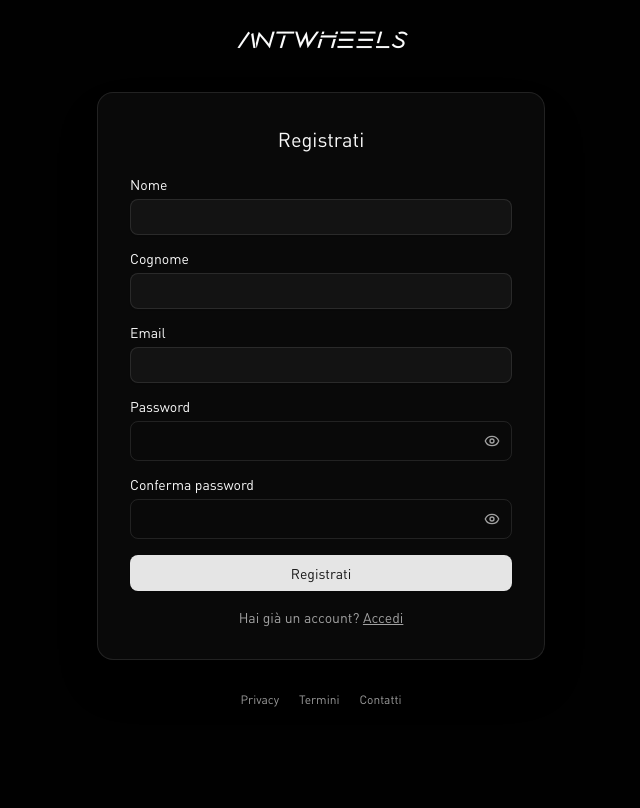
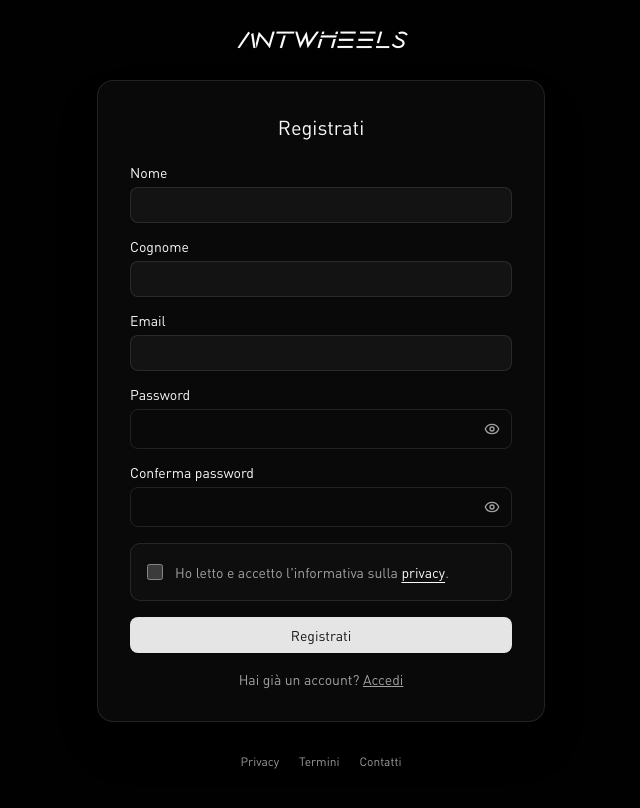
Before and after one commit to davidedegiorgi/antwheels-frontend, a React (Vite) app: page /register in a window 1280 px wide. Shown: the top 808 px of the page, without its empty margins (319-959 px from the left). Built offline with nearby package versions, Linux system fonts and the light colour scheme; no server answers.

Commit message:
Add privacy consent to registration

```diff
--- a/src/components/register-form.tsx
+++ b/src/components/register-form.tsx
@@ -17,6 +17,9 @@ export const registerSchema = z
     email: z.email("Email non valida"),
     password: z.string().min(8, "Minimo 8 caratteri"),
     password_confirmation: z.string(),
+    privacy_accepted: z.boolean().refine((value) => value, {
+      message: "Devi accettare l'informativa privacy",
+    }),
   })
   .refine((d) => d.password === d.password_confirmation, {
     message: "Le password non coincidono",
@@ -32,6 +35,7 @@ export default function RegisterForm() {
       email: "",
       password: "",
       password_confirmation: "",
+      privacy_accepted: false,
     },
   })
   const navigate = useNavigate()
@@ -39,11 +43,13 @@ export default function RegisterForm() {
   const from = (location.state as { from?: string } | null)?.from ?? "/"
 
   async function onSubmit(values: z.infer<typeof registerSchema>) {
+    const { privacy_accepted: _privacyAccepted, ...registerValues } = values
+
     try {
       await AuthService.register({
-        ...values,
-        name: capitalizeName(values.name),
-        last_name: capitalizeName(values.last_name),
+        ...registerValues,
+        name: capitalizeName(registerValues.name),
+        last_name: capitalizeName(registerValues.last_name),
       })
       toast.success("Registrazione completata. Ora puoi accedere.")
       navigate("/login", { state: { from }, replace: true })
@@ -96,6 +102,32 @@ export default function RegisterForm() {
           {form.formState.errors.password_confirmation?.message}
         </FieldError>
       </Field>
+      <Field>
+        <label
+          htmlFor="privacy_accepted"
+          className="flex items-start gap-3 rounded-lg border border-white/10 bg-white/[0.025] p-4 text-sm leading-6 text-muted-foreground"
+        >
+          <input
+            id="privacy_accepted"
+            type="checkbox"
+            className="mt-1 size-4 shrink-0 rounded border-white/20 bg-transparent accent-white"
+            {...form.register("privacy_accepted")}
+          />
+          <span>
+            Ho letto e accetto l'informativa sulla{" "}
+            <Link
+              to="/privacy"
+              target="_blank"
+              rel="noreferrer"
+              className="font-medium text-foreground underline underline-offset-4"
+            >
+              privacy
+            </Link>
+            .
+          </span>
+        </label>
+        <FieldError>{form.formState.errors.privacy_accepted?.message}</FieldError>
+      </Field>
       <Button type="submit" className="w-full" disabled={form.formState.isSubmitting}>
         Registrati
       </Button>
```
